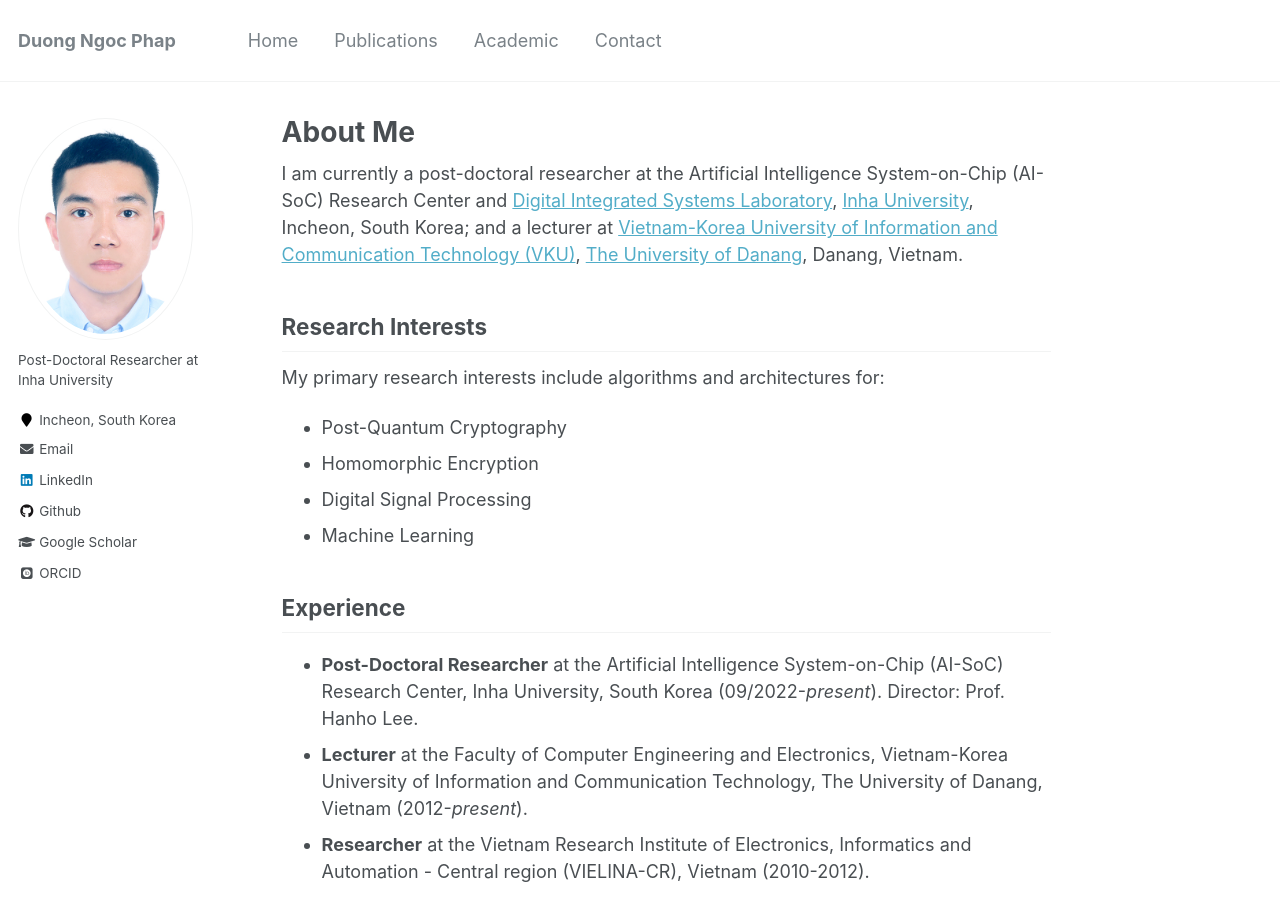
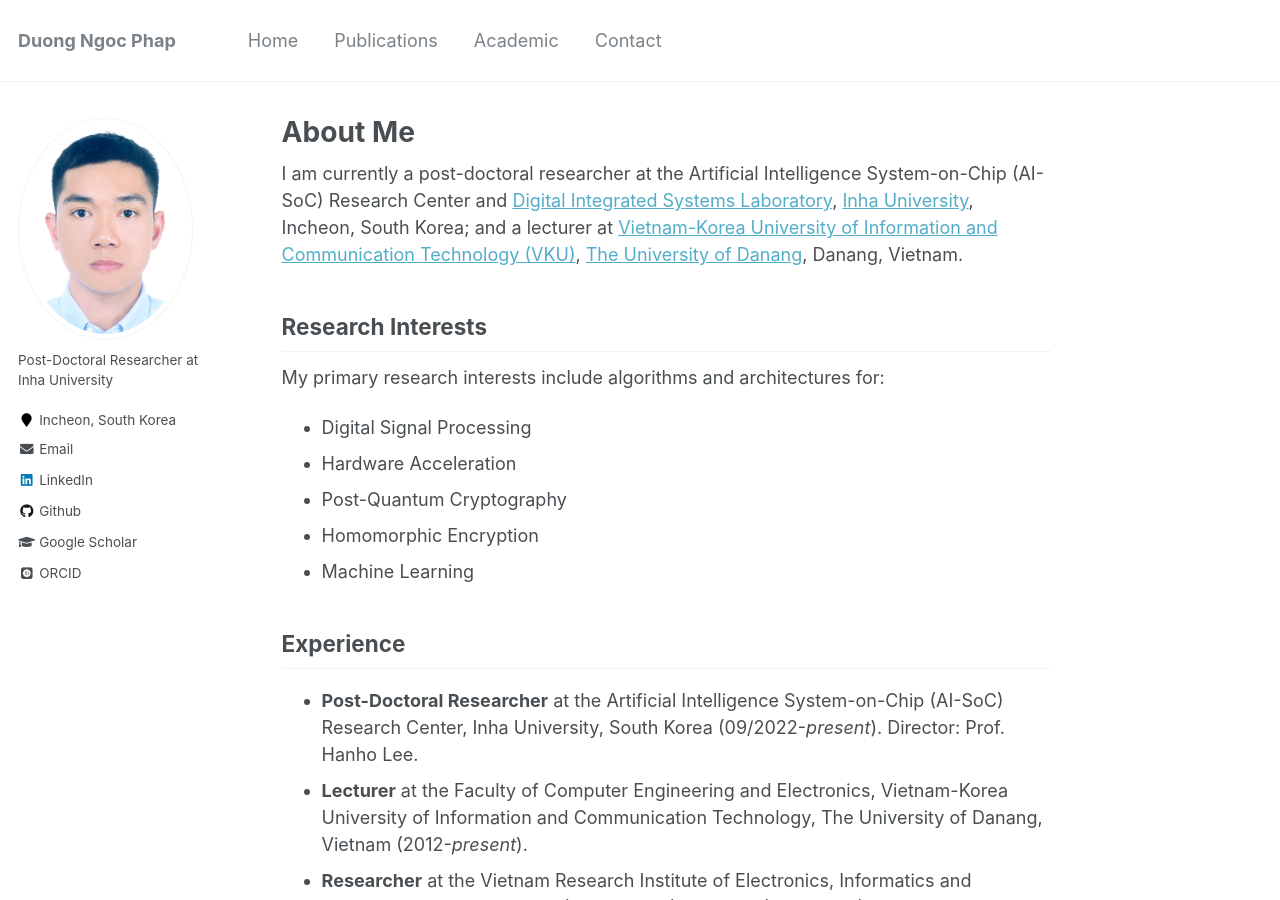
Before and after one commit to phapdn/phapdn.github.io, a Jekyll site: the page built from _pages/about.md, in a window 1280 px wide and 900 px high. Built offline with Jekyll 4.4.1, drawn with Linux system fonts in a browser that asks for light colours; some web fonts are replaced.

Commit message:
Update about.md

```diff
--- a/_pages/about.md
+++ b/_pages/about.md
@@ -18,9 +18,10 @@ My primary research interests include algorithms and architectures for post-quan
 
 My primary research interests include algorithms and architectures for:
 
+* Digital Signal Processing
+* Hardware Acceleration
 * Post-Quantum Cryptography
 * Homomorphic Encryption
-* Digital Signal Processing
 * Machine Learning
 
 ## Experience
```
